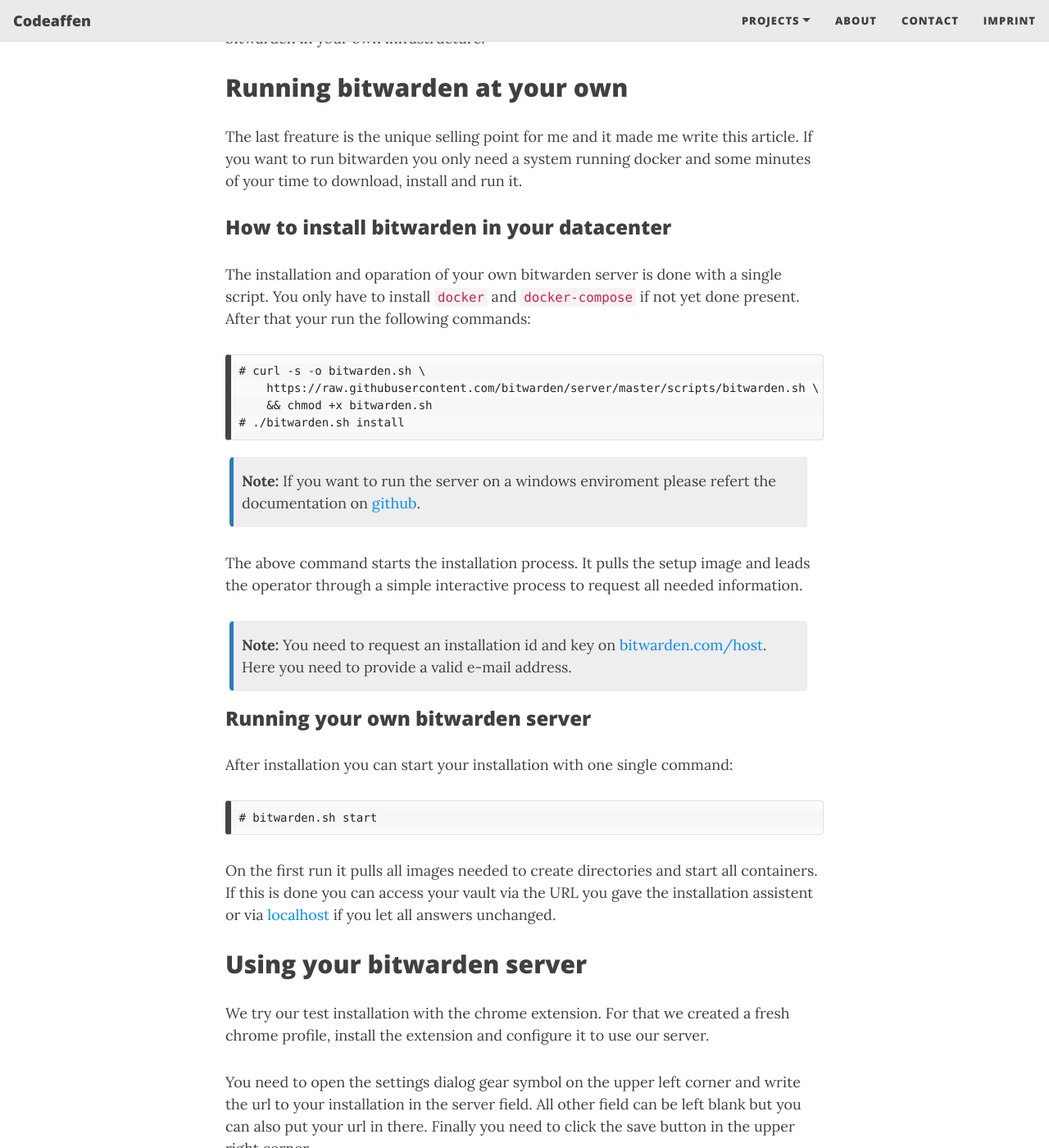
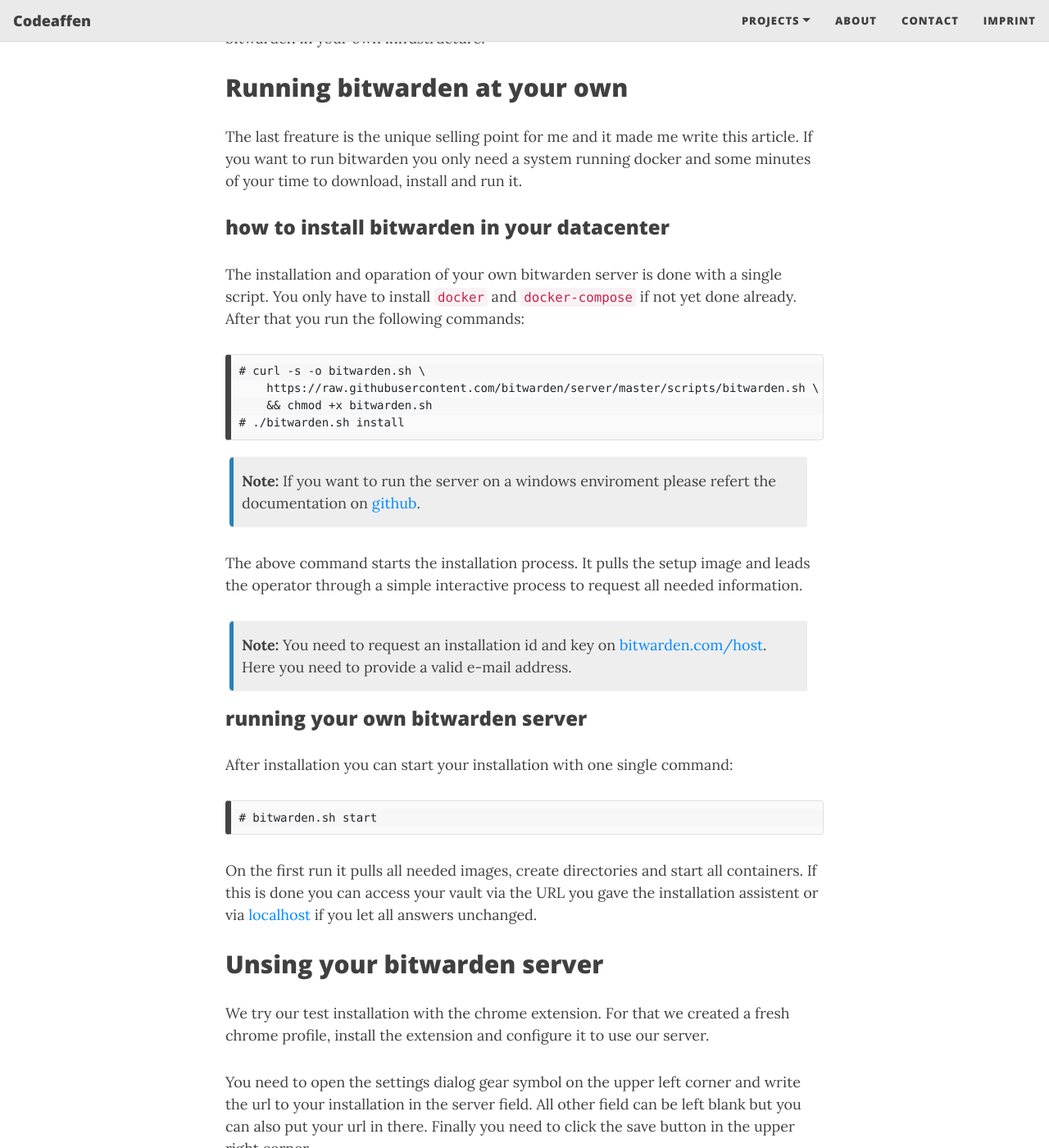
Before and after one commit to codeaffen/codeaffen.org, a Jekyll site: the page built from _posts/2021-03-02-self-hosted-bitwarden.md, in a window 1280 px wide and 1400 px high, scrolled down 801 px. Shown: the whole window at 82% size. Built offline with Jekyll 4.4.1, drawn with Linux system fonts in a browser that asks for light colours; nearby versions of some CDN libraries; comment, search, counter and statistics services are not loaded; some of the changed text lies outside the part shown.

Commit message:
add self hosted bw article (#75)

````diff
--- a/_posts/2021-03-02-self-hosted-bitwarden.md
+++ b/_posts/2021-03-02-self-hosted-bitwarden.md
@@ -23,9 +23,9 @@
 
 The last freature is the unique selling point for me and it made me write this article. If you want to run bitwarden you only need a system running docker and some minutes of your time to download, install and run it.
 
-### How to install bitwarden in your datacenter
+### how to install bitwarden in your datacenter
 
-The installation and oparation of your own bitwarden server is done with a single script. You only have to install `docker` and `docker-compose` if not yet done present. After that your run the following commands:
+The installation and oparation of your own bitwarden server is done with a single script. You only have to install `docker` and `docker-compose` if not yet done already. After that you run the following commands:
 
 ```text
 # curl -s -o bitwarden.sh \
@@ -42,7 +42,7 @@
 {: .box-note}
 **Note:** You need to request an installation id and key on [bitwarden.com/host](https://bitwarden.com/host/). Here you need to provide a valid e-mail address.
 
-### Running your own bitwarden server
+### running your own bitwarden server
 
 After installation you can start your installation with one single command:
 
@@ -50,9 +50,9 @@
 # bitwarden.sh start
 ```
 
-On the first run it pulls all images needed to create directories and start all containers. If this is done you can access your vault via the URL you gave the installation assistent or via [localhost](https://localhost) if you let all answers unchanged.
+On the first run it pulls all needed images, create directories and start all containers. If this is done you can access your vault via the URL you gave the installation assistent or via [localhost](https://localhost) if you let all answers unchanged.
 
-## Using your bitwarden server
+## Unsing your bitwarden server
 
 We try our test installation with the chrome extension. For that we created a fresh chrome profile, install the extension and configure it to use our server.
 
````
Also changed, not shown: other parts of _posts/2021-03-02-self-hosted-bitwarden.md (+2 -2 lines).
